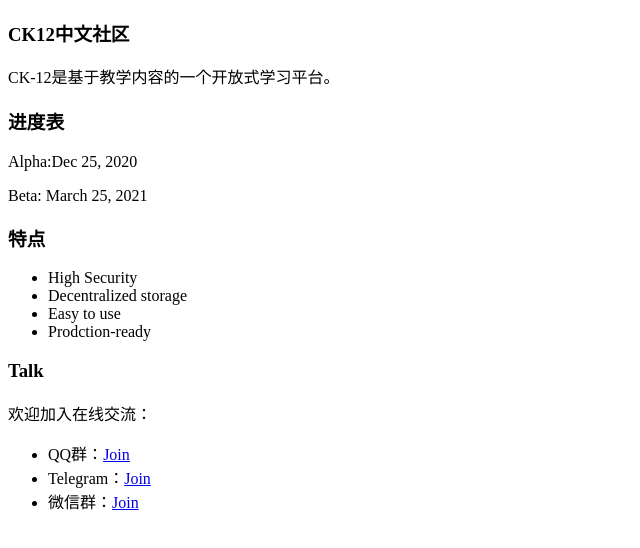
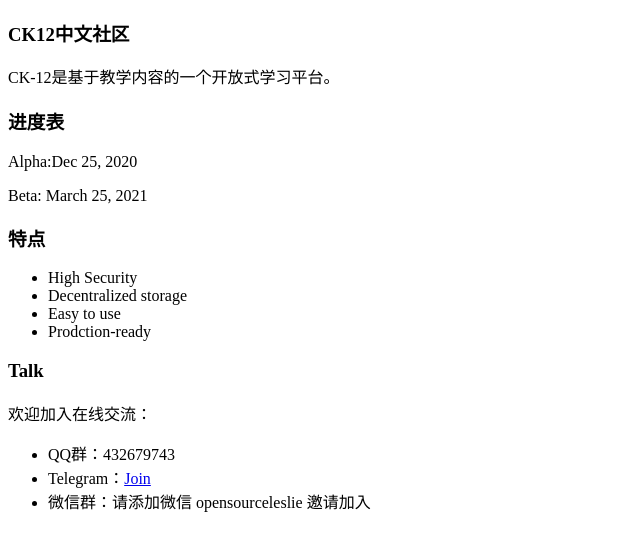
Before and after one commit to open-education/ck12.org.cn, a plain HTML site: page index.html in a window 1280 px wide. Shown: the whole page, without its empty margins (0-640 px from the left). Drawn offline with Linux system fonts and the light colour scheme.

Commit message:
add contact

```diff
--- a/index.html
+++ b/index.html
@@ -26,9 +26,9 @@
 <h3 id="Talk">Talk</h3>
 <p>欢迎加入在线交流：</p>
 <ul>
-<li>QQ群：<a href="https://t.me/xcmsing">Join</a></li>
-<li>Telegram：<a href="https://t.me/xcmsing">Join</a></li>
-  <li>微信群：<a href="https://t.me/xcmsing">Join</a></li>
+<li>QQ群：432679743</li>
+<li>Telegram：<a href="https://t.me/">Join</a></li>
+  <li>微信群：请添加微信 opensourceleslie 邀请加入</li>
 </ul>
 
 <script type="text/javascript">var cnzz_protocol = (("https:" == document.location.protocol) ? "https://" : "http://");document.write(unescape("%3Cspan  style='display:none;' id='cnzz_stat_icon_1279109761'%3E%3C/span%3E%3Cscript src='" + cnzz_protocol + "s13.cnzz.com/z_stat.php%3Fid%3D1279109761' type='text/javascript'%3E%3C/script%3E"));</script>
```
